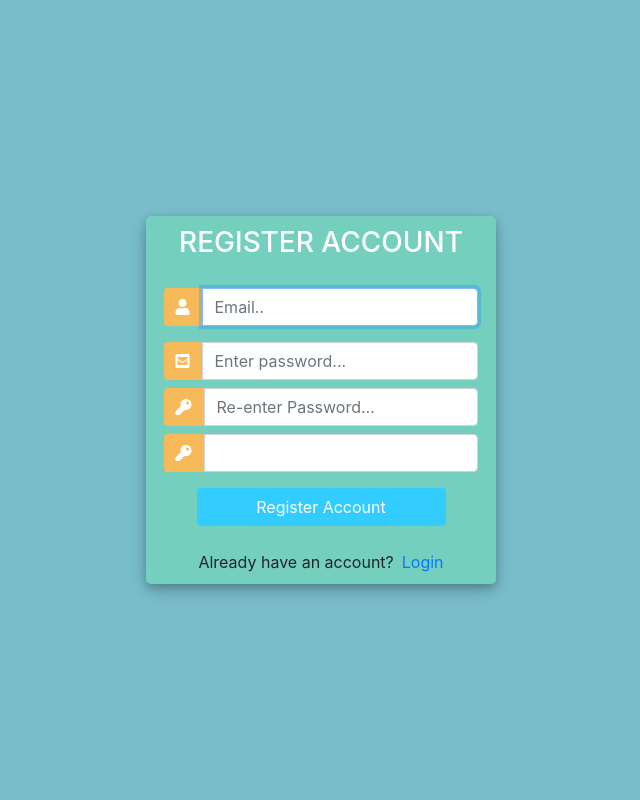
After one commit to Raskol-dm/BDpr_Plant, a Django app: page /register/ in a window 1280 px wide. The commit adds this page. Shown: the whole page, without its empty margins (319-959 px from the left). Run offline with Django 3.2, Linux system fonts and the light colour scheme; some libraries are stand-ins or nearby versions.

Commit message:
last_point

```diff
--- /dev/null
+++ b/plantproj/accounts/forms.py
@@ -0,0 +1,22 @@
+from operator import imod
+from django.forms import ModelForm
+from .models import *
+from django.contrib.auth.forms import UserCreationForm
+from django.contrib.auth.models import Group, User
+
+class RoomForm(ModelForm):
+	class Meta:
+		model = Room
+		fields = 'rname', 'is_active'
+
+
+class PlantForm(ModelForm):
+	class Meta:
+		model = Room
+		fields = 'rname','is_active', 'plrelation'
+
+
+class CreateUserForm(UserCreationForm):
+	class Meta:
+		model = User
+		fields = ['username', 'email', 'password1', 'password2']
--- a/plantproj/accounts/templates/navbar.html
+++ b/plantproj/accounts/templates/navbar.html
@@ -31,6 +31,6 @@
         </ul>
         </ul>
     </div>
-    <span class="hello-msg">Hello(+)</span>
-    <span><a class="hello-msg" href="">Logout(+)</a></span>
+    <span class="hello-msg">Hello, {{request.user}}</span>
+    <span><a class="hello-msg" href="{% url 'logout' %}">Logout</a></span>
 </nav>
--- a/plantproj/accounts/templates/plantsBD.html
+++ b/plantproj/accounts/templates/plantsBD.html
@@ -42,7 +42,7 @@
                     <td>{{i.complexity}}</td>
                     <td>{{i.lighting}}</td>
                     <td>{{i.waterfreq}}</td>
-                    <td><a class="btn btn-sm btn-info" href="a">Add</a></td>
+                    <td><a class="btn btn-sm btn-info" href="{% url 'plant_add' %}">Add</a></td>
                 </tr>
                 {% endfor %}
             </table>
--- /dev/null
+++ b/plantproj/accounts/templates/register.html
@@ -0,0 +1,166 @@
+<!-- <h3>Register</h3>
+
+<form method="POST" action="">
+
+
+    {% for field in form %}
+        {{field}}
+    {% endfor %}
+
+    #{{form.as_p}}
+
+    <input type="submit" name="Create User">
+</form> -->
+
+<!DOCTYPE html>
+<html>
+
+<head>
+    <title>Login</title>
+    <link rel="stylesheet" href="https://stackpath.bootstrapcdn.com/bootstrap/4.1.3/css/bootstrap.min.css"
+        integrity="sha384-MCw98/SFnGE8fJT3GXwEOngsV7Zt27NXFoaoApmYm81iuXoPkFOJwJ8ERdknLPMO" crossorigin="anonymous">
+    <script src="https://ajax.googleapis.com/ajax/libs/jquery/3.3.1/jquery.min.js"></script>
+    <link rel="stylesheet" href="https://use.fontawesome.com/releases/v5.6.1/css/all.css"
+        integrity="sha384-gfdkjb5BdAXd+lj+gudLWI+BXq4IuLW5IT+brZEZsLFm++aCMlF1V92rMkPaX4PP" crossorigin="anonymous">
+
+    <style>
+        body,
+        html {
+            margin: 0;
+            padding: 0;
+            height: 100%;
+            background: #7abecc !important;
+        }
+
+        .user_card {
+            width: 350px;
+            margin-top: auto;
+            margin-bottom: auto;
+
+            background: #74cfbf;
+            position: relative;
+            display: flex;
+            justify-content: center;
+            flex-direction: column;
+            padding: 10px;
+            box-shadow: 0 4px 8px 0 rgba(0, 0, 0, 0.2), 0 6px 20px 0 rgba(0, 0, 0, 0.19);
+            -webkit-box-shadow: 0 4px 8px 0 rgba(0, 0, 0, 0.2), 0 6px 20px 0 rgba(0, 0, 0, 0.19);
+            -moz-box-shadow: 0 4px 8px 0 rgba(0, 0, 0, 0.2), 0 6px 20px 0 rgba(0, 0, 0, 0.19);
+            border-radius: 5px;
+
+        }
+
+        .form_container {
+            margin-top: 20px;
+        }
+
+        #form-title {
+            color: #fff;
+        }
+
+        .login_btn {
+            width: 100%;
+            background: #33ccff !important;
+            color: white !important;
+        }
+
+        .login_btn:focus {
+            box-shadow: none !important;
+            outline: 0px !important;
+        }
+
+        .login_container {
+            padding: 0 2rem;
+        }
+
+        .input-group-text {
+            background: #f7ba5b !important;
+            color: white !important;
+            border: 0 !important;
+            border-radius: 0.25rem 0 0 0.25rem !important;
+        }
+
+        .input_user,
+        .input_pass:focus {
+            box-shadow: none !important;
+            outline: 0px !important;
+        }
+    </style>
+
+</head>
+
+<body>
+    <div class="container h-100">
+        <div class="d-flex justify-content-center h-100">
+            <div class="user_card">
+                <div class="d-flex justify-content-center">
+                    <h3 id="form-title">REGISTER ACCOUNT</h3>
+                </div>
+                <div class="d-flex justify-content-center form_container">
+
+                    <form method="POST" action="">
+                        {% csrf_token %}
+                        <div class="input-group mb-3">
+                            <div class="input-group-append">
+                                <span class="input-group-text"><i class="fas fa-user"></i></span>
+                            </div>
+                            {{form.username}}
+                        </div>
+                        <div class="input-group mb-2">
+                            <div class="input-group-append">
+                                <span class="input-group-text"><i class="fas fa-envelope-square"></i></span>
+                            </div>
+                            {{form.email}}
+                        </div>
+                        <div class="input-group mb-2">
+                            <div class="input-group-append">
+                                <span class="input-group-text"><i class="fas fa-key"></i></span>
+                            </div>
+                            {{form.password1}}
+                        </div>
+                        <div class="input-group mb-2">
+                            <div class="input-group-append">
+                                <span class="input-group-text"><i class="fas fa-key"></i></span>
+                            </div>
+                            {{form.password2}}
+                        </div>
+
+
+
+                        <div class="d-flex justify-content-center mt-3 login_container">
+                            <input class="btn login_btn" type="submit" value="Register Account">
+                        </div>
+
+                    </form>
+                </div>
+
+                {{form.errors}}
+
+                <div class="mt-4">
+                    <div class="d-flex justify-content-center links">
+                        Already have an account? <a href="{% url 'login' %}" class="ml-2">Login</a>
+                    </div>
+                </div>
+            </div>
+        </div>
+    </div>
+    <script>
+        /* Because i didnt set placeholder values in forms.py they will be set here using vanilla Javascript
+//We start indexing at one because CSRF_token is considered and input field
+*/
+
+        //Query All input fields
+        var form_fields = document.getElementsByTagName('input')
+        form_fields[0].placeholder = 'Username..';
+        form_fields[1].placeholder = 'Email..';
+        form_fields[2].placeholder = 'Enter password...';
+        form_fields[3].placeholder = 'Re-enter Password...';
+
+
+        for (var field in form_fields) {
+            form_fields[field].className += ' form-control'
+        }
+    </script>
+</body>
+
+</html>
--- a/plantproj/accounts/templates/room.html
+++ b/plantproj/accounts/templates/room.html
@@ -20,12 +20,12 @@
                     <td>{{i.id}}</td>
                     <td>{{i.rname}}</td>
                     <td>{{i.plrelation.count}}</td>
-                    <td><a class="btn btn-sm btn-danger" href="">Delete</a></td>
+                    <td><a class="btn btn-sm btn-danger" href="{% url 'delete_room' %}">Delete</a></td>
                 </tr>
                 {% endfor %}
             </table>
         </div>
-        <a class="btn btn-primary  btn-sm btn-block" href="">Create Room</a>
+        <a class="btn btn-primary  btn-sm btn-block" href="{% url 'room_add' %}">Create Room</a>
     </div>
 
 </div>
--- a/plantproj/accounts/urls.py
+++ b/plantproj/accounts/urls.py
@@ -4,8 +4,14 @@ from . import views
 
 urlpatterns = [
     path('database/', views.plants),
-    path('', views.home),
+    path('', views.home,name="home"),
     path('room/', views.room),
-    path('history/', views.history)
+    path('history/', views.history),
+    path('room_add', views.roomAdd, name="room_add"),
+    path('plant_add', views.plantAdd, name="plant_add"),
+    path('delete_room', views.deleteRoom, name="delete_room"),
+    path('register/', views.registerPage, name="register"),
+   	path('login/', views.loginPage, name="login"),
+    path('logout/', views.logoutUser, name="logout")
 
 ]
--- a/plantproj/accounts/views.py
+++ b/plantproj/accounts/views.py
@@ -1,17 +1,85 @@
-from django.shortcuts import render
+from multiprocessing import context
+from django.shortcuts import render, redirect
 from django.http import HttpResponse
-from accounts.models import Plants,Room, Watrlogs
+from accounts.models import Plants, Room, Watrlogs
 from .filters import OrderFilter
 from datetime import date
+from .forms import *
+from django.db.models import F
+from django.contrib.auth.forms import UserCreationForm
+from django.contrib.auth import authenticate, login, logout
+from django.contrib.auth.decorators import login_required
+from django.db import connections
+
+from django.contrib import messages
 
 # Функции и классы, активирующие наши шаблоны URL
 # Create your views here.
 
 
+def registerPage(request):
+    form = CreateUserForm()
+    if request.method == 'POST':
+        form = CreateUserForm(request.POST)
+        if form.is_valid():
+            form.save()
+            # user = form.save()
+            # print("Firs: ", user)
+            # group = Group.objects.get(name='user')
+            # print(group)
+            # user.groups.add(group)
+            user = form.cleaned_data.get('username')
+            messages.success(request, 'Account was created for ' + user)
+            return redirect('login')
+
+    context = {'form': form}
+    return render(request, 'register.html', context)
+
+
+def loginPage(request):
+    print("СВЯЗЬ!")
+    if request.user.is_authenticated:
+        return redirect('home')
+    else:
+        if request.method == 'POST':
+            username = request.POST.get('username')
+            password = request.POST.get('password')
+
+            user = authenticate(request, username=username, password=password)
+
+            if user is not None:
+                login(request, user)
+                # print(user)
+                # if user == 'dima':
+                #     conn = connections['default']
+                #     conn.connect()
+                # else:
+                #     print(user)
+                #     group = user.groups.all()[0].name
+                #     print(user)
+                #     print(group)
+                #     conn = connections[group]
+                #     print(conn)
+                #     conn.connect()
+                return redirect('home')
+            else:
+                messages.info(request, 'Username OR password is incorrect')
+
+        context = {}
+        return render(request, 'login.html', context)
+
+
+def logoutUser(request):
+	logout(request)
+	return redirect('login')
+
+
+@login_required(login_url='login')
 def home(request):
     rmk = []
     roomPlants = []
-    rooms = Room.objects.filter(user_id = request.user.id).prefetch_related('plrelation')
+    rooms = Room.objects.filter(
+        user_id=request.user.id).prefetch_related('plrelation')
     for rome in rooms:
         roomPlants.append(rome.plrelation.all())
         rmk.append(rome.id)
@@ -19,7 +87,8 @@ def home(request):
     total_plants = Room.objects.filter(
         user_id=request.user.id).prefetch_related('plrelation').count()
     print('Всего ратс', total_plants)
-    water_need = Watrlogs.objects.filter(nextwaterfreq__lte=date.today()).count()
+    water_need = Watrlogs.objects.filter(
+        nextwaterfreq__lte=date.today()).count()
     print('Требуется полить', water_need)
     print(roomPlants)
     print('Set', rmk)
@@ -28,6 +97,7 @@ def home(request):
     return render(request, 'dashboard.html', {'rooms': rooms, 'roomPlants': roomPlants, 'dtlogs': dtlogs, 'total_plants': total_plants, 'water_need': water_need})
 
 
+@login_required(login_url='login')
 def room(request):
     rooms = Room.objects.filter(user_id=request.user.id)
     return render(request, 'room.html', {'rooms': rooms})
@@ -41,7 +111,7 @@ def room(request):
 #     myFilter = OrderFilter(request.GET, queryset=figters)
 #     figters = myFilter.qs
 #     return render(request, 'accounts/sportsBD.html', {'figters': figters, 'myFilter': myFilter})
-
+@login_required(login_url='login')
 def plants(request):
     plants = Plants.objects.all()
     myFilter = OrderFilter(request.GET, queryset=plants)
@@ -50,5 +120,73 @@ def plants(request):
     return render(request, 'plantsBD.html', {'plants': plants, 'myFilter': myFilter})
 
 
+@login_required(login_url='login')
 def history(request):
     return render(request, 'history.html')
+
+
+def roomAdd(request):
+
+    form = RoomForm()
+
+    if request.method == 'POST':
+        print('Printing POST:', request.POST)
+        form = RoomForm(request.POST)
+        if form.is_valid():
+            obj = form.save(commit=False)
+            obj.user_id = request.user
+            obj.save()
+            return redirect('/')
+
+    context = {'form':form}
+
+
+    return render(request, 'room_form.html', context)
+
+
+def plantAdd(request):
+
+    form = PlantForm()
+
+    if request.method == 'POST':
+        print('Printing POST:', request.POST)
+        form = PlantForm(request.POST)
+        if form.is_valid():
+            obj = form.save(commit=False)
+            obj.user_id = request.user
+            form.save()
+            return redirect('/')
+
+    context = {'form': form}
+
+    return render(request, 'plant_form.html', context)
+
+
+def deleteRoom(request):
+	rmdel = Room.objects.get()
+	if request.method == "POST":
+		rmdel.delete()
+		return redirect('/')
+
+	context = {'item': rmdel}
+	return render(request, 'accounts/delete.html', context)
+
+# def waterfr(request):
+
+#     watfr = Watrlogs.objects.update(upwaterfreq = date.today())
+#     watfr.save()
+
+
+# def updateMathes(request, pk):
+# 	form = FightForm()
+# 	fights = Room.objects.get(id=pk)
+# 	form = RoomForm(instance=fights)
+
+# 	if request.method == 'POST':
+# 		form = RoomForm(request.POST, instance=fights)
+# 		if form.is_valid():
+# 			form.save()
+# 			return redirect('/')
+
+# 	context = {'form': form}
+# 	return render(request, 'accounts/rom_form.html', context)
```
Also changed, not shown: plantproj/accounts/templates/delete.html (added, +26 -0 lines), plantproj/accounts/templates/login.html (added, +136 -0 lines), plantproj/accounts/templates/plant_form.html (added, +20 -0 lines), plantproj/accounts/templates/room_form.html (added, +20 -0 lines), plantproj/plantproj/settings.py (+24 -0 lines), 1 other file.
